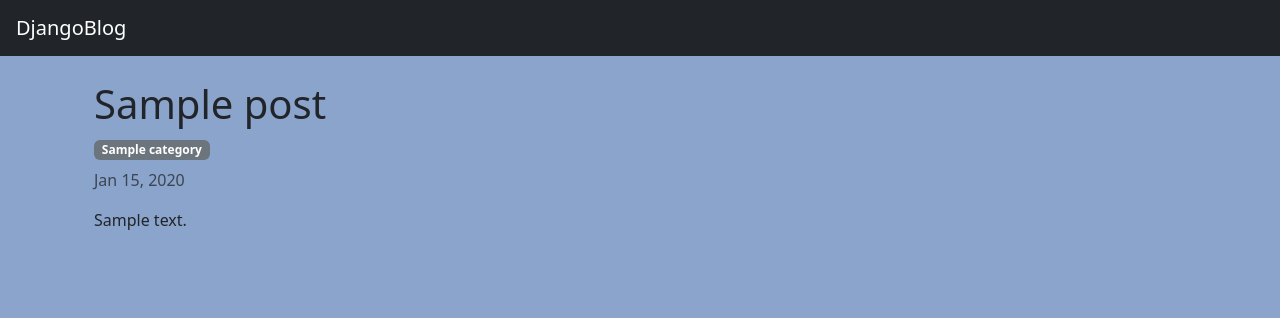
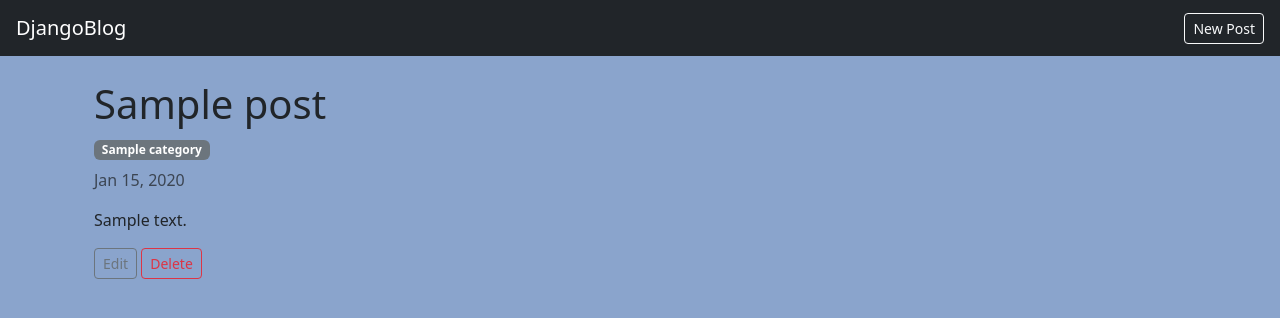
Before and after one commit to fina202611-ops/djangoblog, a Django app: a page that uses blog/templates/blog/base.html in a window 1280 px wide. Shown: the top 318 px of the page. Run offline with Django 5.2, Linux system fonts and the light colour scheme; tables that the repository leaves empty hold one stand-in row (values such as "Sample post"); parts of the project's set-up code (start-up, migrations or seed data) failed here and were passed over.

Commit message:
Add create, edit, delete views for posts (full CRUD, not yet secured)

```diff
--- a/blog/templates/blog/base.html
+++ b/blog/templates/blog/base.html
@@ -10,6 +10,7 @@
 <body>
     <nav class="navbar navbar-dark bg-dark px-3">
         <a class="navbar-brand" href="{% url 'home' %}">DjangoBlog</a>
+        <a class="btn btn-outline-light btn-sm" href="{% url 'post_create' %}">New Post</a>
     </nav>
 
     <div class="container mt-4">
--- a/blog/templates/blog/post_detail.html
+++ b/blog/templates/blog/post_detail.html
@@ -5,12 +5,17 @@
 <div class="container mt-4">
   <h1>{{ post.title }}</h1>
 
-  <!-- 👇 Отображается только если задана категория -->
   {% if post.category %}
     <span class="badge bg-secondary">{{ post.category.name }}</span>
   {% endif %}
 
   <p class="text-muted mt-2">{{ post.created_at|date:"M d, Y" }}</p>
   <p>{{ post.content }}</p>
+
+  <!-- 👇 Добавлено с этого места (Шаг 4) -->
+  <div class="mt-3">
+    <a href="{% url 'post_edit' post.slug %}" class="btn btn-sm btn-outline-secondary">Edit</a>
+    <a href="{% url 'post_delete' post.slug %}" class="btn btn-sm btn-outline-danger">Delete</a>
+  </div>
 </div>
 {% endblock %}
--- a/blog/urls.py
+++ b/blog/urls.py
@@ -1,9 +1,19 @@
 from django.urls import path
-
-from .views import PostDetailView, PostListView, about, contact
+from .views import (
+    PostListView,
+    PostDetailView,
+    PostCreateView,
+    PostUpdateView,
+    PostDeleteView,
+    about,
+    contact,
+)
 
 urlpatterns = [
     path("", PostListView.as_view(), name="home"),
+    path("posts/new/", PostCreateView.as_view(), name="post_create"),
+    path("posts/<slug:slug>/edit/", PostUpdateView.as_view(), name="post_edit"),
+    path("posts/<slug:slug>/delete/", PostDeleteView.as_view(), name="post_delete"),
     path("posts/<slug:slug>/", PostDetailView.as_view(), name="post_detail"),
     path("about/", about, name="about"),
     path("contact/", contact, name="contact"),
--- a/blog/views.py
+++ b/blog/views.py
@@ -1,7 +1,8 @@
-from django.shortcuts import get_object_or_404, render
-from django.views.generic import DetailView, ListView
-
-from .models import Category, Post  # Добавили Category
+from django.shortcuts import render, get_object_or_404
+from django.views.generic import ListView, DetailView
+from django.views.generic.edit import CreateView, UpdateView, DeleteView  # 👇 Добавлены UpdateView, DeleteView
+from django.urls import reverse_lazy
+from .models import Post, Category
 
 
 class PostListView(ListView):
@@ -12,7 +13,6 @@ class PostListView(ListView):
     def get_queryset(self):
         return Post.objects.filter(status="published").order_by("-created_at")
 
-    # 👇 Добавлено отсюда (Часть C)
     def get_context_data(self, **kwargs):
         context = super().get_context_data(**kwargs)
         context["categories"] = Category.objects.all()
@@ -28,6 +28,31 @@ class PostDetailView(DetailView):
         return Post.objects.filter(status="published")
 
 
+class PostCreateView(CreateView):
+    model = Post
+    fields = ["title", "content", "category", "tags", "status"]
+    template_name = "blog/post_form.html"
+
+    def get_success_url(self):
+        return reverse_lazy("post_detail", kwargs={"slug": self.object.slug})
+
+
+# 👇 Добавлено с этого места (Часть B, Шаг 1)
+class PostUpdateView(UpdateView):
+    model = Post
+    fields = ["title", "content", "category", "tags", "status"]
+    template_name = "blog/post_form.html"
+
+    def get_success_url(self):
+        return reverse_lazy("post_detail", kwargs={"slug": self.object.slug})
+
+
+class PostDeleteView(DeleteView):
+    model = Post
+    template_name = "blog/post_confirm_delete.html"
+    success_url = reverse_lazy("home")
+
+
 def about(request):
     return render(request, "blog/about.html", {"team": "DjangoBlog Team"})
 
```
Also changed, not shown: blog/templates/blog/post_confirm_delete.html (added, +12 -0 lines), blog/templates/blog/post_form.html (added, +11 -0 lines).
